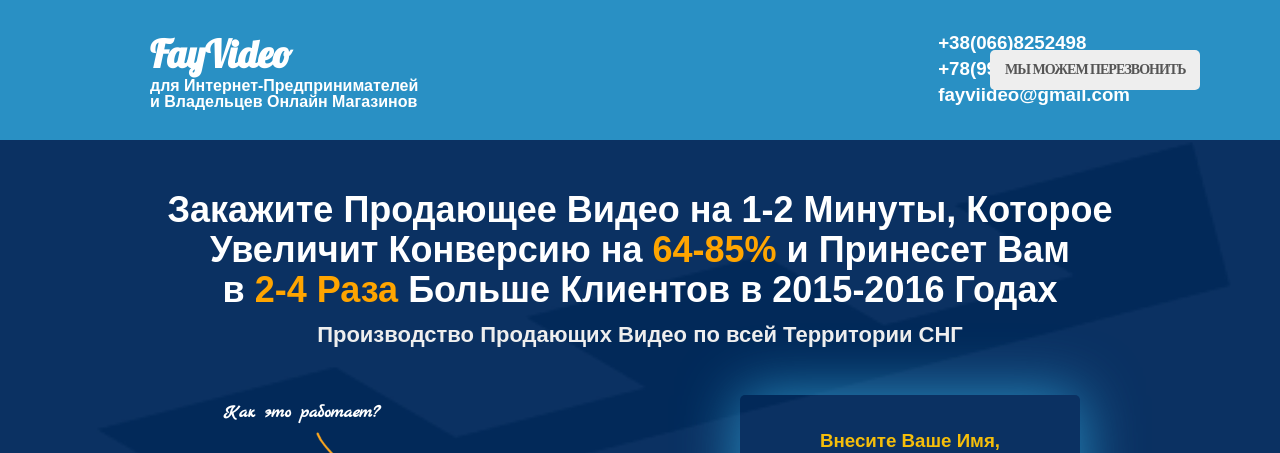
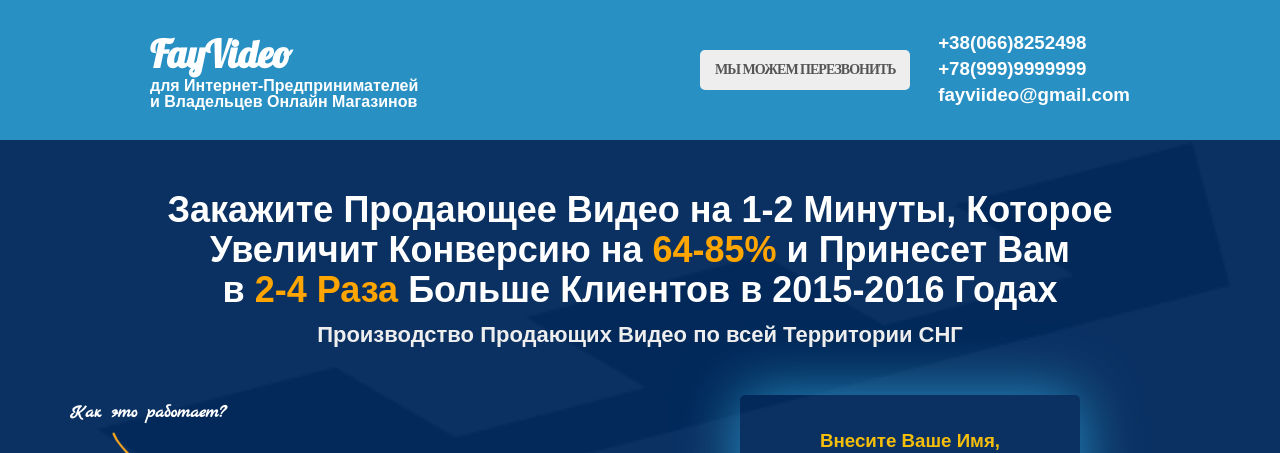
Before and after one commit to YuraFedorchuk/landing, a PHP site: page /index.html in a window 1280 px wide. Shown: the top 453 px of the page. Run offline with PHP 8.4, Linux system fonts and the light colour scheme; some web fonts are replaced.

Commit message:
new changes

```diff
--- a/css/style.css
+++ b/css/style.css
@@ -62,7 +62,7 @@ input {
 .header button {
   color: #555;
   position: absolute;
-  left: 990px;
+  left: 700px;
   top: 50px;
   padding: 12px 15px;
   font-family: 'Myriad Pro Light';
--- a/index.html
+++ b/index.html
@@ -39,10 +39,10 @@
             и Принесет Вам <br />в <strong>2-4 Раза</strong> Больше Клиентов в 2015-2016 Годах<b/> <br />
             <small>Производство Продающих Видео по всей Территории СНГ</small>
           </h2>
-          <div style="left:12%;top:35%;position:absolute;font-family: 'Marck Script', cursive;text-align: left; font-size:18px; padding: 0 0 20px 70px;">
+          <div style="left:0%;top:35%;position:absolute;font-family: 'Marck Script', cursive;text-align: left; font-size:18px; padding: 0 0 20px 70px;">
             <div style="position:relative;">
               <span>Как это работает?</span>
-              <img src="img/arrow2.png" width=80px style="position:absolute;top:30px;left:90px;-webkit-transform: scale(-1,1);-moz-transform: scale(-1,1);-o-transform: scale(-1,1);-ms-transform: scale(-1,1);transform: scale(-1,1);" alt="arrow" />
+              <img src="img/arrow2.png" width=80px style="position:absolute;top:30px;left:40px;-webkit-transform: scale(-1,1);-moz-transform: scale(-1,1);-o-transform: scale(-1,1);-ms-transform: scale(-1,1);transform: scale(-1,1);" alt="arrow" />
             </div>
           </div>
           <div class="content">
```
